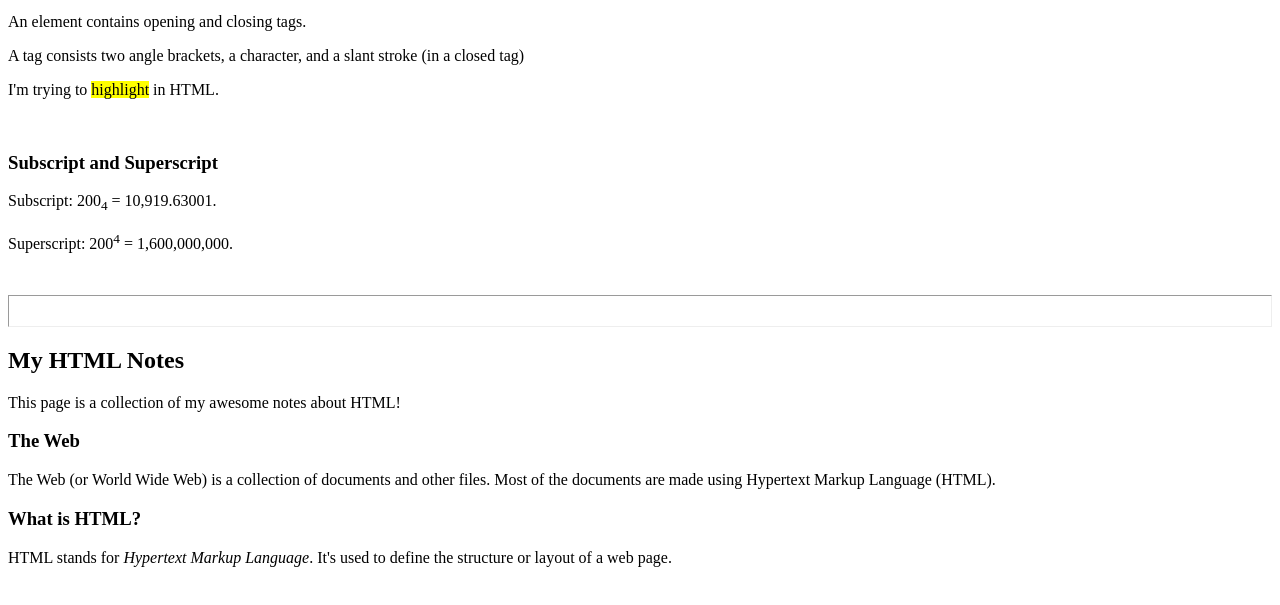
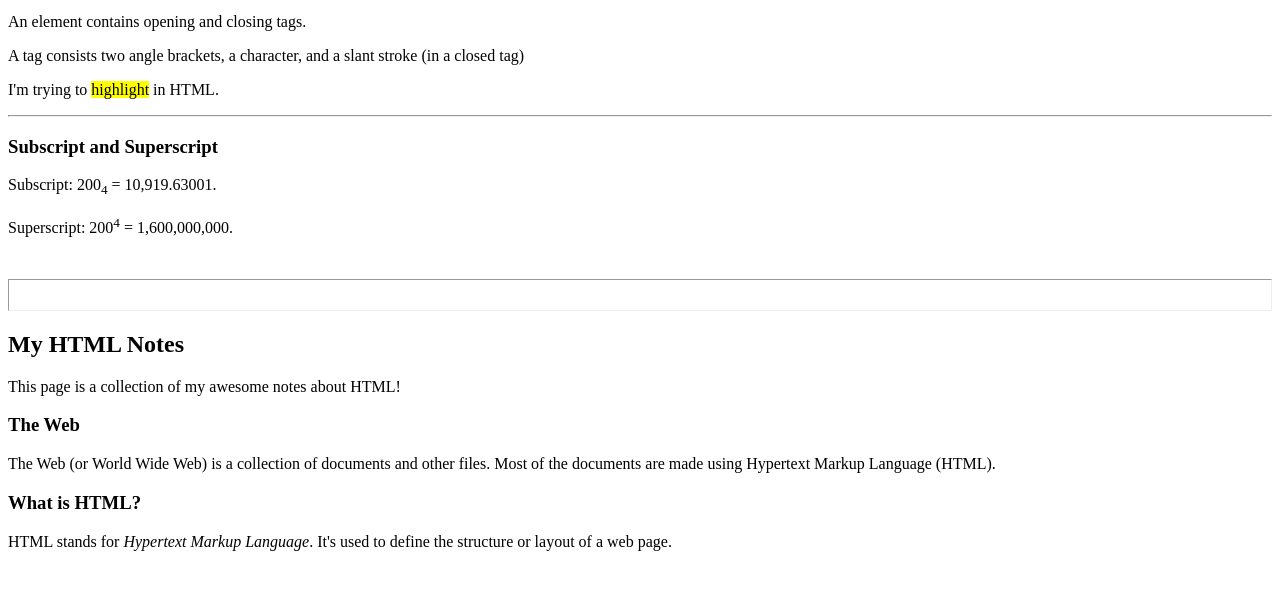
Before and after one commit to philipsdotdev/basic-html-css, a website: page index.html in a window 1280 px wide. Shown: the part 101-706 px from the top of the page. Drawn offline with Linux system fonts and the light colour scheme.

Commit message:
Update index.html

```diff
--- a/index.html
+++ b/index.html
@@ -22,12 +22,14 @@
       closed tag)
     </p>
     <p>I'm trying to <mark>highlight</mark> in HTML.</p>
-    <br />
+    <hr />
+
     <h3>Subscript and Superscript</h3>
     <p><bold> Subscript: </bold> 200<sub>4</sub> = 10,919.63001.</p>
     <p><bold> Superscript: </bold> 200<sup>4</sup> = 1,600,000,000.</p>
     <br />
-    <hr style="height:30px">
+    <hr style="height: 30px;" />
+
     <h2>
       My HTML Notes
     </h2>
```
